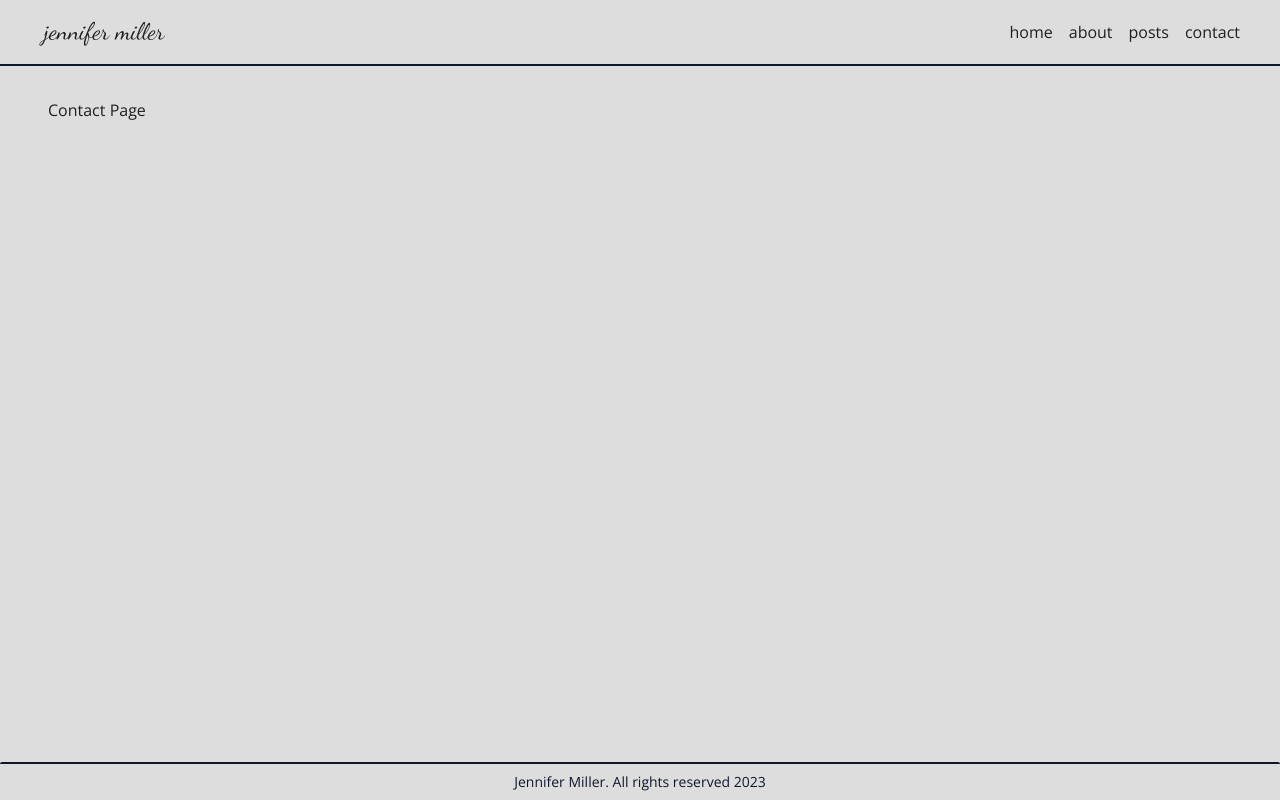
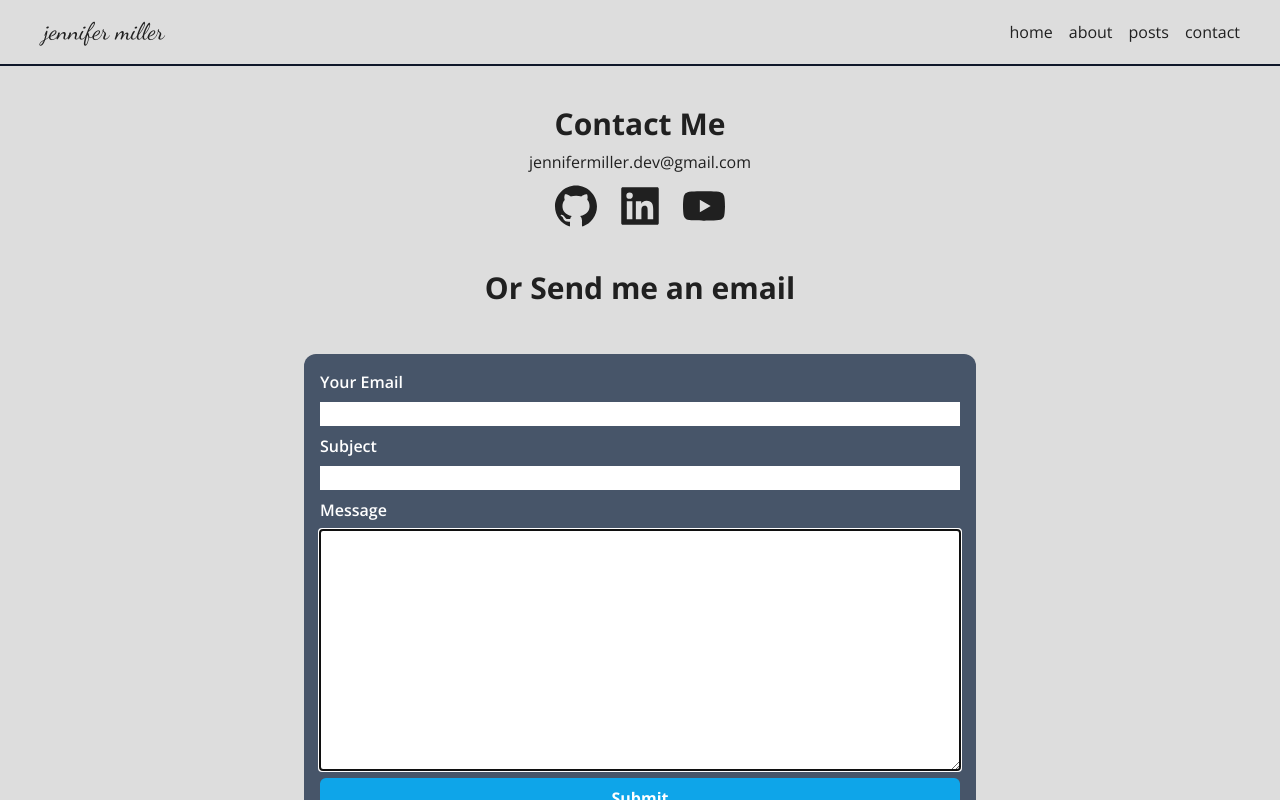
Before and after one commit to ryanjhlee87/new-next-blog, a Next.js app: page /contact in a window 1280 px wide. Built offline with nearby package versions, Linux system fonts and the light colour scheme.

Commit message:
Add nodemailer

```diff
--- a/package.json
+++ b/package.json
@@ -16,6 +16,7 @@
     "eslint": "8.42.0",
     "eslint-config-next": "13.4.5",
     "next": "13.4.5",
+    "nodemailer": "^6.9.3",
     "react": "18.2.0",
     "react-dom": "18.2.0",
     "react-icons": "^4.9.0",
@@ -28,6 +29,7 @@
   },
   "devDependencies": {
     "@tailwindcss/typography": "^0.5.9",
+    "@types/nodemailer": "^6.4.8",
     "autoprefixer": "^10.4.14",
     "postcss": "^8.4.24",
     "tailwindcss": "^3.3.2"
--- a/src/app/about/page.tsx
+++ b/src/app/about/page.tsx
@@ -1,5 +1,11 @@
 import Hero from '@/components/Hero';
+import { Metadata } from 'next';
 import React from 'react';
+
+export const metadata: Metadata = {
+  title: 'About Me',
+  description: "Jennifer's Career",
+};
 
 export default function AboutPage() {
   const TITLE_CLASS = 'text-2xl font-bold text-sky-500 my-2';
--- /dev/null
+++ b/src/app/api/contact/route.ts
@@ -0,0 +1,32 @@
+import { sendEmail } from '@/service/email';
+import * as yup from 'yup';
+
+const bodySchema = yup.object().shape({
+  from: yup.string().email().required(),
+  subject: yup.string().required(),
+  message: yup.string().required(),
+});
+
+export async function POST(req: Request) {
+  const body = await req.json();
+
+  if (!bodySchema.isValidSync(body)) {
+    return new Response(JSON.stringify({ message: 'Email send failed' }));
+  }
+
+  const { from, subject, message } = body;
+
+  return sendEmail(body)
+    .then(
+      () =>
+        new Response(JSON.stringify({ message: 'Email sent successfully' }), {
+          status: 200,
+        })
+    )
+    .catch(error => {
+      console.log(error);
+      return new Response(JSON.stringify({ message: 'Email send failed' }), {
+        status: 500,
+      });
+    });
+}
--- a/src/app/contact/page.tsx
+++ b/src/app/contact/page.tsx
@@ -1,5 +1,41 @@
 import React from 'react';
+import ContactForm from '@/components/ContactForm';
+import { AiFillGithub, AiFillLinkedin, AiFillYoutube } from 'react-icons/ai';
+import { Metadata } from 'next';
+
+export const metadata: Metadata = {
+  title: 'Contact Me',
+  description: 'Send Email to Jeinnfer Miller',
+};
 
 export default function ContactPage() {
-  return <div>Contact Page</div>;
+  const LINKS = [
+    { icon: <AiFillGithub />, url: 'github.com' },
+    { icon: <AiFillLinkedin />, url: 'linkedin.com' },
+    { icon: <AiFillYoutube />, url: 'youtube.com' },
+  ];
+
+  return (
+    <section className="flex flex-col items-center">
+      <h2 className="text-3xl font-bold my-2">Contact Me</h2>
+      <p>jennifermiller.dev@gmail.com</p>
+
+      <ul className="flex gap-4 my-2">
+        {LINKS.map((link, index) => (
+          <a
+            key={index}
+            href={link.url}
+            target="_blank"
+            rel="norefferer"
+            className="text-5xl hover:text-yellow-400"
+          >
+            {link.icon}
+          </a>
+        ))}
+      </ul>
+
+      <h2 className="text-3xl font-bold my-8">Or Send me an email</h2>
+      <ContactForm />
+    </section>
+  );
 }
--- a/src/app/layout.tsx
+++ b/src/app/layout.tsx
@@ -7,8 +7,14 @@ const sans = Open_Sans({ subsets: ['latin'] });
 export const dancingScript = Dancing_Script({ subsets: ['latin'] });
 
 export const metadata = {
-  title: 'Create Next App',
-  description: 'Generated by create next app',
+  title: {
+    default: 'Jennifer Miller',
+    template: "Jennifer Miller's Dev Blog | %s",
+  },
+  description: "Jennifer Miller's Dev Blog",
+  icons: {
+    icon: '/favicon.ico',
+  },
 };
 
 export default function RootLayout({
--- a/src/app/posts/[slug]/page.tsx
+++ b/src/app/posts/[slug]/page.tsx
@@ -3,6 +3,15 @@ import PostContent from '@/components/PostContent';
 import { getPostData } from '@/service/posts';
 import Image from 'next/image';
 import React from 'react';
+
+export async function generateMetadata({ params: { slug } }: Props) {
+  const { title, description } = await getPostData(slug);
+
+  return {
+    title,
+    description,
+  };
+}
 
 type Props = {
   params: {
--- a/src/app/posts/page.tsx
+++ b/src/app/posts/page.tsx
@@ -1,6 +1,12 @@
 import FilteredPosts from '@/components/FilteredPosts';
 import PostList from '@/components/PostList';
 import { getAllPosts } from '@/service/posts';
+import { Metadata } from 'next';
+
+export const metadata: Metadata = {
+  title: 'All Posts',
+  description: 'Dev Blog Posts',
+};
 
 export default async function PostsPage() {
   const posts = await getAllPosts();
--- /dev/null
+++ b/src/components/Banner.tsx
@@ -0,0 +1,24 @@
+import React from 'react';
+
+export type BannerData = {
+  message: string;
+  state: 'success' | 'error';
+};
+
+export default function Banner({
+  banner: { message, state },
+}: {
+  banner: BannerData;
+}) {
+  const isSuccess = state === 'success';
+  const icon = isSuccess ? '✅' : '🔥';
+  return (
+    <p
+      className={`w-full max-w-2xl text-center rounded-xl py-4 ${
+        isSuccess ? 'bg-green-300' : 'bg-red-300'
+      }`}
+    >
+      {`${icon} ${message}`}
+    </p>
+  );
+}
--- /dev/null
+++ b/src/components/ContactForm.tsx
@@ -0,0 +1,101 @@
+'use client';
+
+import React, { ChangeEvent, FormEvent, useState } from 'react';
+import Banner, { BannerData } from './Banner';
+import { sendContactEmail } from '@/service/contact';
+
+type Form = {
+  from: string;
+  subject: string;
+  message: string;
+};
+
+export default function ContactForm() {
+  const DEFAULT_DATA = {
+    from: '',
+    subject: '',
+    message: '',
+  };
+  const [form, setForm] = useState<Form>(DEFAULT_DATA);
+
+  const [banner, setBanner] = useState<BannerData | null>(null);
+
+  const onChange = (e: ChangeEvent<HTMLInputElement | HTMLTextAreaElement>) => {
+    const { name, value } = e.target;
+    setForm(prev => ({ ...prev, [name]: value }));
+  };
+
+  const onSubmit = (e: FormEvent<HTMLFormElement>) => {
+    e.preventDefault();
+
+    sendContactEmail(form)
+      .then(() => {
+        setBanner({ message: 'Email Sent Successfully', state: 'success' });
+        setForm(DEFAULT_DATA);
+      })
+      .catch(() =>
+        setBanner({ message: 'Failed Sending Email', state: 'error' })
+      )
+      .finally(() => {
+        setTimeout(() => {
+          setBanner(null);
+        }, 3000);
+      });
+  };
+
+  return (
+    <>
+      {banner && <Banner banner={banner} />}
+      <form
+        onSubmit={onSubmit}
+        className="w-full max-w-2xl flex flex-col gap-2 m-4 p-4 bg-slate-600 rounded-xl text-white"
+      >
+        <label htmlFor="from" className="font-semibold">
+          Your Email
+        </label>
+        <input
+          className="text-black"
+          type="email"
+          id="from"
+          name="from"
+          required
+          autoFocus
+          value={form.from}
+          onChange={onChange}
+        />
+
+        <label htmlFor="subject" className="font-semibold">
+          Subject
+        </label>
+        <input
+          className="text-black"
+          type="text"
+          id="subject"
+          name="subject"
+          required
+          autoFocus
+          value={form.subject}
+          onChange={onChange}
+        />
+
+        <label htmlFor="message" className="font-semibold">
+          Message
+        </label>
+        <textarea
+          className="text-black"
+          rows={10}
+          id="message"
+          name="message"
+          required
+          autoFocus
+          value={form.message}
+          onChange={onChange}
+        />
+
+        <button className="bg-sky-500 text-white font-bold hover:bg-sky-400 py-2 rounded-md">
+          Submit
+        </button>
+      </form>
+    </>
+  );
+}
--- /dev/null
+++ b/src/service/contact.ts
@@ -0,0 +1,18 @@
+import { EmailData } from './email';
+
+export async function sendContactEmail(email: EmailData) {
+  const response = await fetch('/api/contact', {
+    method: 'POST',
+    body: JSON.stringify(email),
+    headers: {
+      'Content-Type': 'application/json',
+    },
+  });
+  const data = await response.json();
+
+  if (!response.ok) {
+    throw new Error(data.message || 'Server went wrong');
+  }
+
+  return data;
+}
--- /dev/null
+++ b/src/service/email.ts
@@ -0,0 +1,33 @@
+import nodemailer from 'nodemailer';
+
+export type EmailData = {
+  from: string;
+  subject: string;
+  message: string;
+};
+
+const transporter = nodemailer.createTransport({
+  host: 'smtp.gmail.com',
+  port: 587,
+  secure: false,
+  auth: {
+    user: process.env.AUTH_USER,
+    pass: process.env.AUTH_PASS,
+  },
+});
+
+export async function sendEmail({ subject, from, message }: EmailData) {
+  const mailData = {
+    to: process.env.AUTH_USER,
+    subject: `[BLOG] ${subject}`,
+    from,
+    html: `
+      <h1>${subject}</h1>
+      <div>${message}</div>
+      <br />
+      <p>From: ${from}</p>
+    `,
+  };
+
+  return transporter.sendMail(mailData);
+}
```
Also changed, not shown: 1 other file (tests, documents, lock files or other folders).
